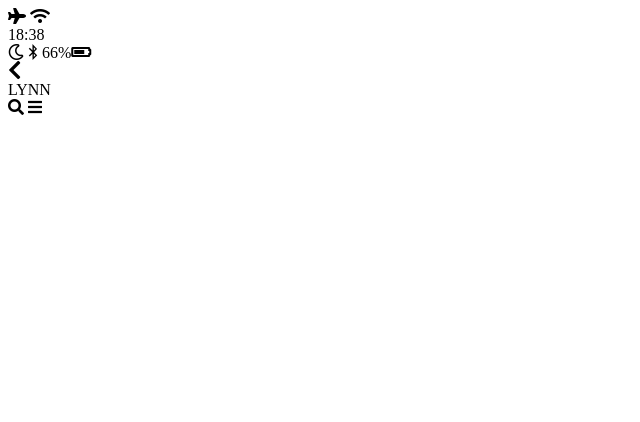
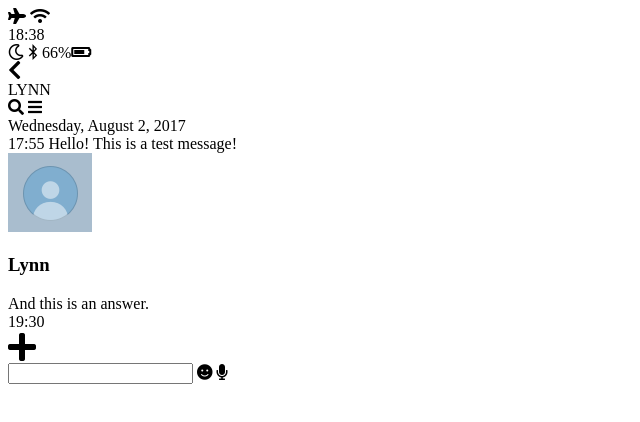
Before and after one commit to e-ez/kakao-clone, a plain HTML site: page chat.html in a window 1280 px wide. Shown: the whole page, without its empty margins (0-640 px from the left). Drawn offline with Linux system fonts and the light colour scheme.

Commit message:
chat is done

```diff
--- a/chat.html
+++ b/chat.html
@@ -36,5 +36,38 @@
       </div>
     </div>
   </header>
+  <main class="chat">
+    <div class="date-divider">
+      <span class="date-divider__text">
+        Wednesday, August 2, 2017
+      </span>
+    </div>
+    <div class="chat__message chat__message--from-me" >
+      <span class="chat__message-time">17:55</span>
+      <sapn class="chat__message-body">
+        Hello! This is a test message!
+      </span>
+    </div>
+    <div class="chat__message chat__message--to-me">
+      <img src="images/avatar.png" alt="" class="chat__message-avatar">
+      <div class="chat__message-center">
+        <h3 class="chat__message-username">Lynn</h3>
+        <span class="chat__message-body">
+          And this is an answer.
+        </span>
+      </div>
+      <span class="chat__message-time">19:30</span>
+    </div>
+  </main>
+    <div class="type-message">
+      <i class="fas fa-plus fa-2x"></i>
+      <div class="type-message__input">
+        <input type="text">
+        <i class="fas fa-smile"></i>
+        <span class="record-message">
+          <i class="fas fa-microphone"></i>
+        </span>
+      </div>
+    </div>
 </body>
 </html>
```
Also changed, not shown: chats.html (+6 -2 lines), index.html (+3 -3 lines), more.html (+4 -4 lines), images/avatar.PNG (added).
